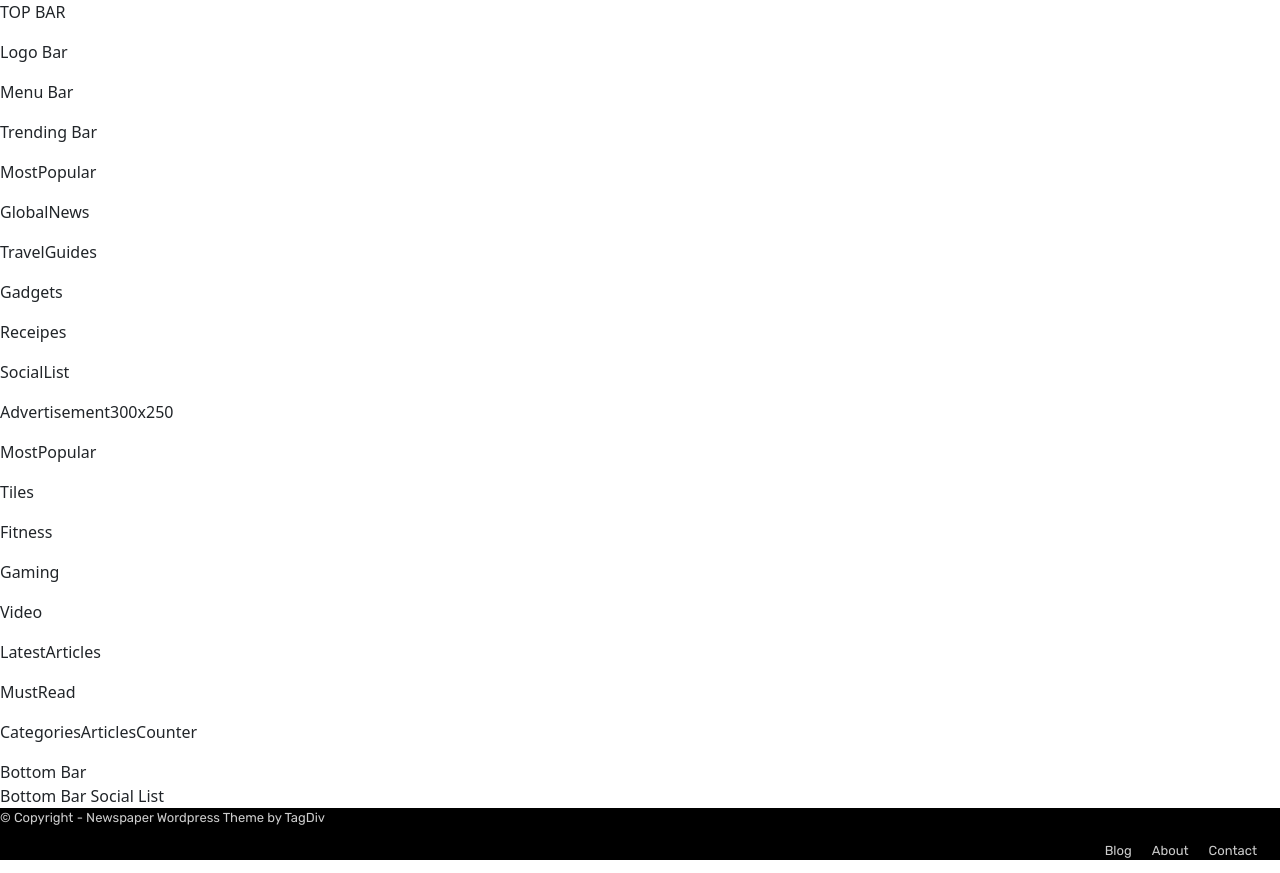
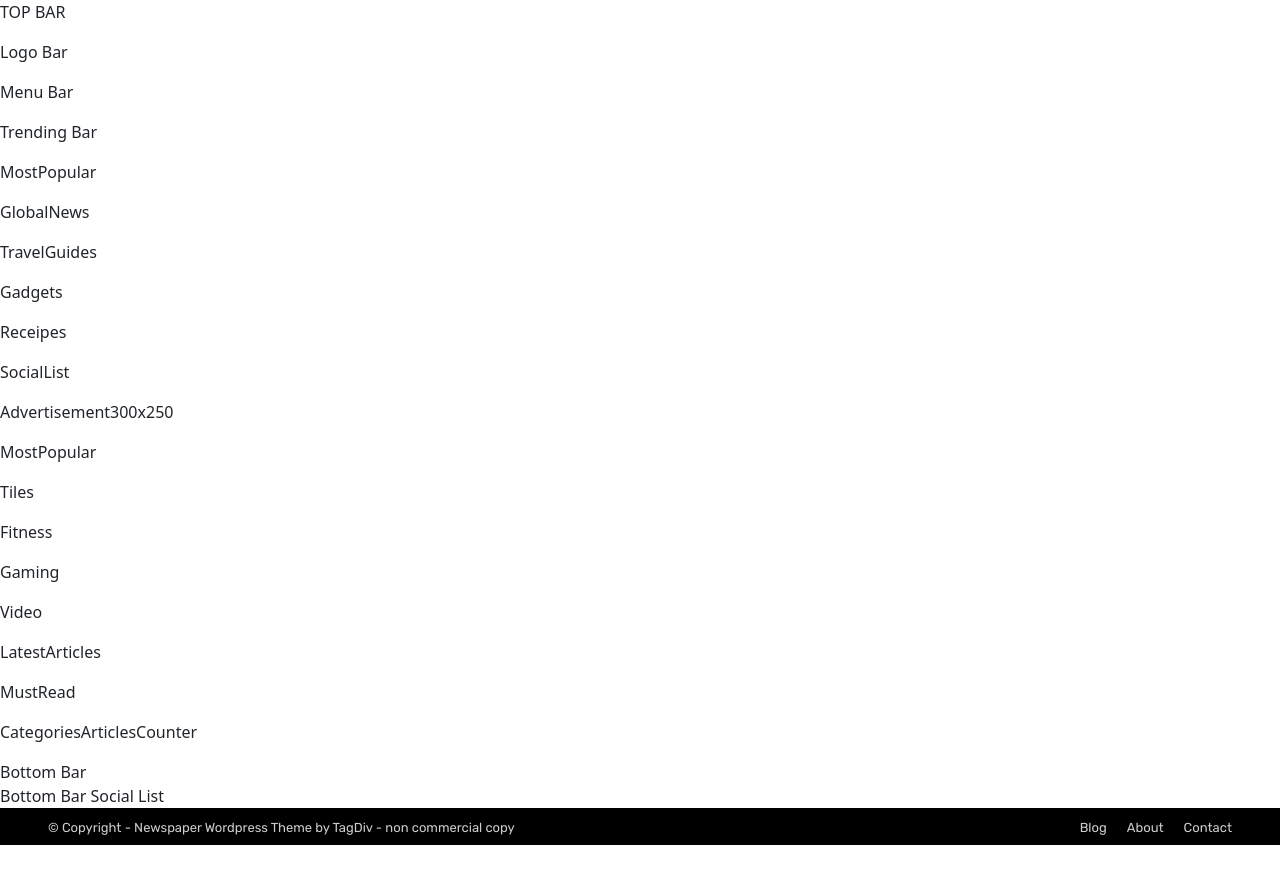
Before and after one commit to MarcNowak/Demo---Layout-Newspaper-Magazine, a React (Create React App) app: page / in a window 1280 px wide. After the commit the page ends 845 px from the top, so only its background shows below. Built offline with nearby package versions, Linux system fonts and the light colour scheme.

Commit message:
Task_004_Footer - DONE

```diff
--- a/src/components/layout/Footer/Footer.js
+++ b/src/components/layout/Footer/Footer.js
@@ -8,23 +8,21 @@ const Footer = () => (
   <footer className={styles.root}>
     <div className={styles.container}>
       <div className={styles.leftSide}>
-        <span>© Copyright - Newspaper Wordpress Theme by TagDiv</span>
+        <div>© Copyright - Newspaper Wordpress Theme by TagDiv - non commercial copy</div>
       </div>
       <div className={styles.rightSide}>
-        <ul>
-          <li>
-            <a href='#'>Blog</a>
-          </li>
-          <li>
-            <a href='#'>About</a>
-          </li>
-          <li>
-            <a href='#'>Contact</a>
-          </li>
-        </ul>
+        <div>
+          <a href='#'>Blog</a>
+        </div>
+        <div>
+          <a href='#'>About</a>
+        </div>
+        <div>
+          <a href='#'>Contact</a>
+        </div>
       </div>
-    </div>
-  </footer>
+    </div >
+  </footer >
 );
 
 // Footer.propTypes = {};
--- a/src/components/layout/Footer/Footer.module.scss
+++ b/src/components/layout/Footer/Footer.module.scss
@@ -5,32 +5,32 @@
   background-color: $background-color-10;
   color: $medium-text-color;
   font-size: $base-size;
-  min-height: 35px;
+  height: 37px;
+
+  .container {
+    display: flex;
+    transform: translateY(50%);
+    margin: 0 48px 0 48px;
+
+
 
     .leftSide {
-    display: flex;
+      flex: 8;
     }
 
     .rightSide {
-    ul {
-      margin: 1em;
-      text-align: right;
+      display: flex;
 
-      li {
-        display: inline-block;
-        padding: 0 10px 0 10px;
-        text-align: right;
 
           a {
             color: $medium-text-color;
-          text-decoration: none;
+            padding-left: 20px;
 
             &:hover {
               color: $light-text-color;
             }
           }
+
     }
   }
 }
-
-}
```
Lines whose indentation alone changed are shown as unchanged.
